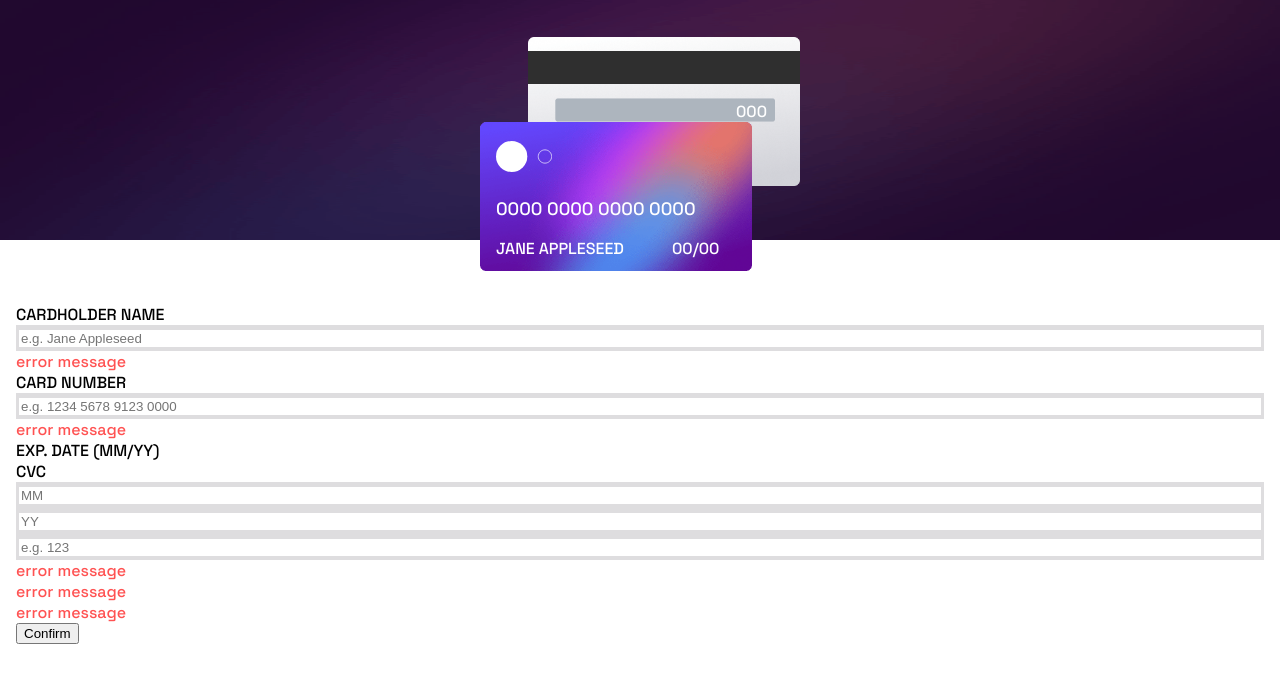
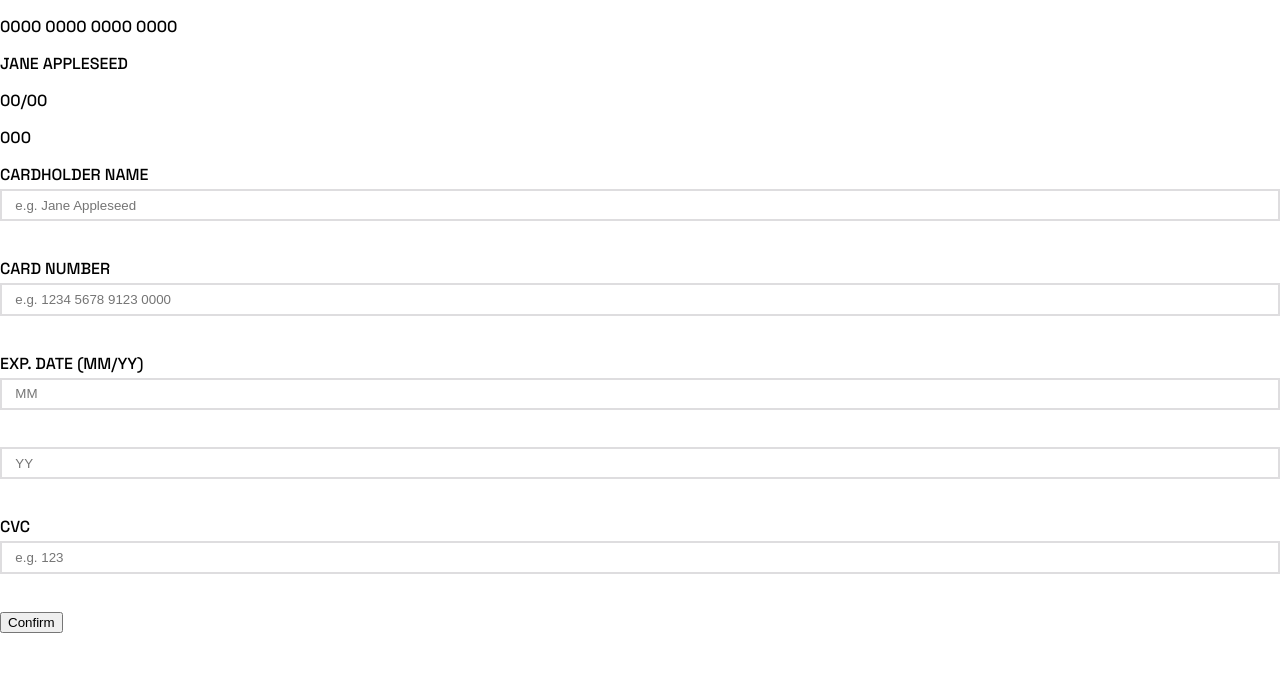
Before and after one commit to wishba/interactive-card-details-form-main, a React (Vite) app: page / in a window 1280 px wide. Shown: the top 682 px of the page. Built offline with nearby package versions, Linux system fonts and the light colour scheme.

Commit message:
deploy ready

```diff
--- a/src/App.jsx
+++ b/src/App.jsx
@@ -97,8 +97,6 @@ function App() {
           <p className='form__message' id="errorNumber">error message</p>
 
           <label>EXP. DATE (MM/YY)</label>
-          <label>CVC</label>
-
           <div className="form__input" id='inputMM'>
             <input type="text"
               placeholder="MM"
@@ -125,6 +123,7 @@ function App() {
               }}
             />
           </div>
+          <p className='form__message' id="errorMM">error message</p>
           <div className="form__input" id='inputYY'>
             <input type="text"
               placeholder="YY"
@@ -152,6 +151,9 @@ function App() {
               }}
             />
           </div>
+          <p className='form__message' id="errorYY">error message</p>
+
+          <label>CVC</label>
           <div className="form__input" id='inputCVC'>
             <input type="text"
               placeholder="e.g. 123"
@@ -178,9 +180,6 @@ function App() {
               }}
             />
           </div>
-
-          <p className='form__message' id="errorMM">error message</p>
-          <p className='form__message' id="errorYY">error message</p>
           <p className='form__message' id="errorCVC">error message</p>
 
           <button type="submit">Confirm</button>
--- a/src/CardFront.jsx
+++ b/src/CardFront.jsx
@@ -3,17 +3,15 @@ import React from 'react'
 export default function CardFront(props) {
   return (
     <div className='card__front'>
-      <div className="card__front-contain">
       <p className='card__number'>{props.cardNumber ? props.cardNumber : '0000 0000 0000 0000'}</p>
       <p className='card__name'>
         {props.cardName ? props.cardName : 'JANE APPLESEED'}
-          <span className="card__date">
+      </p>
+      <p>
         {props.cardM ? props.cardM : '00'}
         /
         {props.cardY ? props.cardY : '00'}
-          </span>
       </p>
-      </div>
     </div>
   )
 }
--- a/src/index.css
+++ b/src/index.css
@@ -28,84 +28,10 @@ body {
   padding: 0;
 }
 
-.card {
-  content: url(images/bg-main-mobile.png);
-  width: 100%;
-  height: 15em;
-
-  position: relative;
-  z-index: 0;
-}
-
-.card__back {
-  background-image: url(images/bg-card-back.png);
-  background-repeat: no-repeat;
-  background-size: 17em;
-  background-position: center;
-  width: 20em;
-  height: 10em;
-
-  margin-left: 50%;
-  transform: translateX(-42.5%);
-  position: absolute;
-  z-index: 1;
-  top: 2em;
-}
-
-.card__cvc {
-  margin-top: 4.3em;
-  margin-left: 14.5em;
-  color: var(--clr-cardtxt);
-}
-
-.card__front {
-  background-image:
-    url(images/card-logo.svg),
-    url(images/bg-card-front.png);
-  background-repeat: no-repeat;
-  background-size: 3.5em, 17em;
-  background-position: left 2.5em top 1.5em, center;
-  width: 20em;
-  height: 10em;
-
-  margin-left: 50%;
-  transform: translateX(-57.5%);
-  position: absolute;
-  z-index: 2;
-  top: 7.3em;
-}
-
-.card__front-contain {
-  margin-top: 5em;
-  margin-left: 2.5em;
-}
-
-.card__number {
-  font-size: 18px;
-  color: var(--clr-cardtxt);
-}
-
-.card__name {
-  color: var(--clr-cardtxt);
-}
-
-.card__date {
-  padding-left: 3em;
-}
-
-.form {
-  margin-top: 3em;
-  padding: 1em;
-}
-
-form>* {
-  display: block;
-}
-
 .form__message {
-  /* visibility: hidden; */
+  visibility: hidden;
   color: var(--clr-inputerr);
-  margin: 0;
+  margin-top: 0;
 }
 
 .form__message.form__message-error {
@@ -118,8 +44,8 @@ form>* {
 
 .form__input {
   background-color: var(--clr-inputbdr);
-  /* padding: 2px; */
-  padding: 2px 3px 3px;
+  padding: 2px;
+  margin-top: .25em;
 }
 
 .form__input.form__input-error {
@@ -135,6 +61,7 @@ input {
   border: none;
   color: var(--clr-inputtxt);
   width: 100%;
+  padding: .5em 1em;
 }
 
 input:focus {
```
Lines whose indentation alone changed are shown as unchanged.
